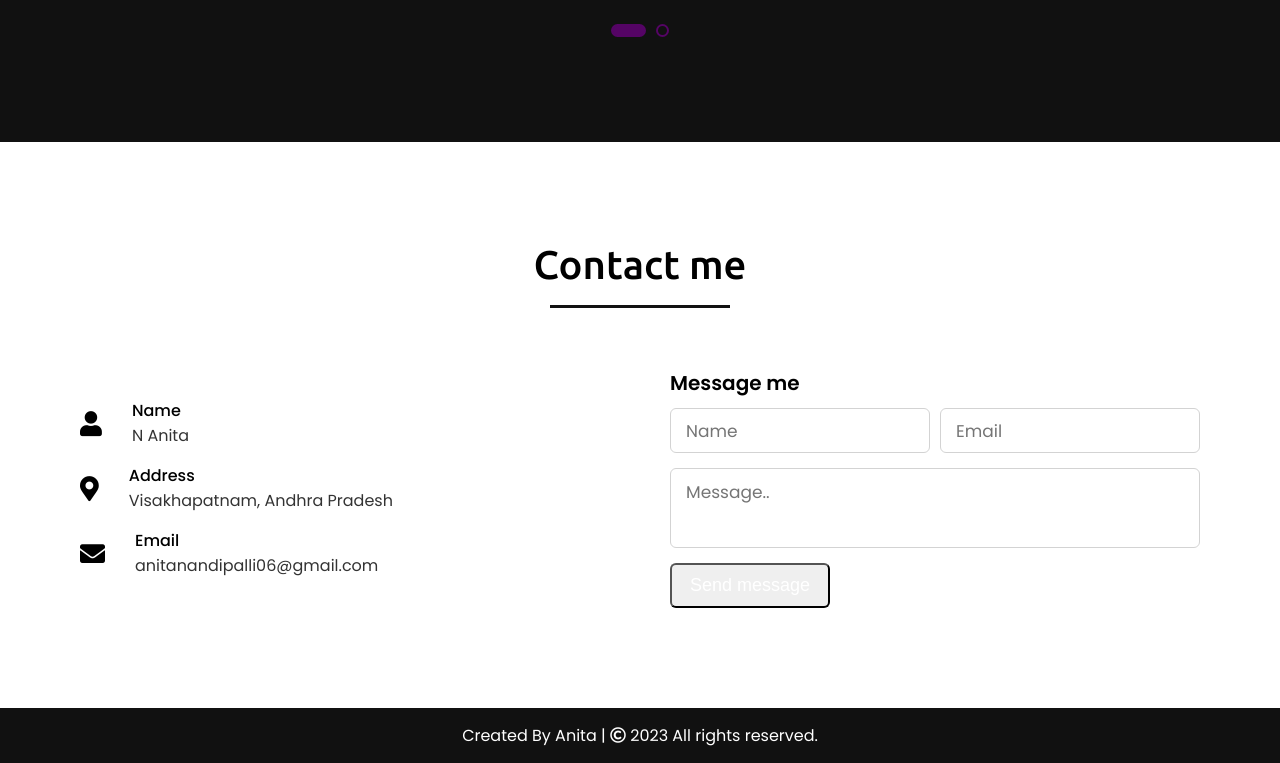
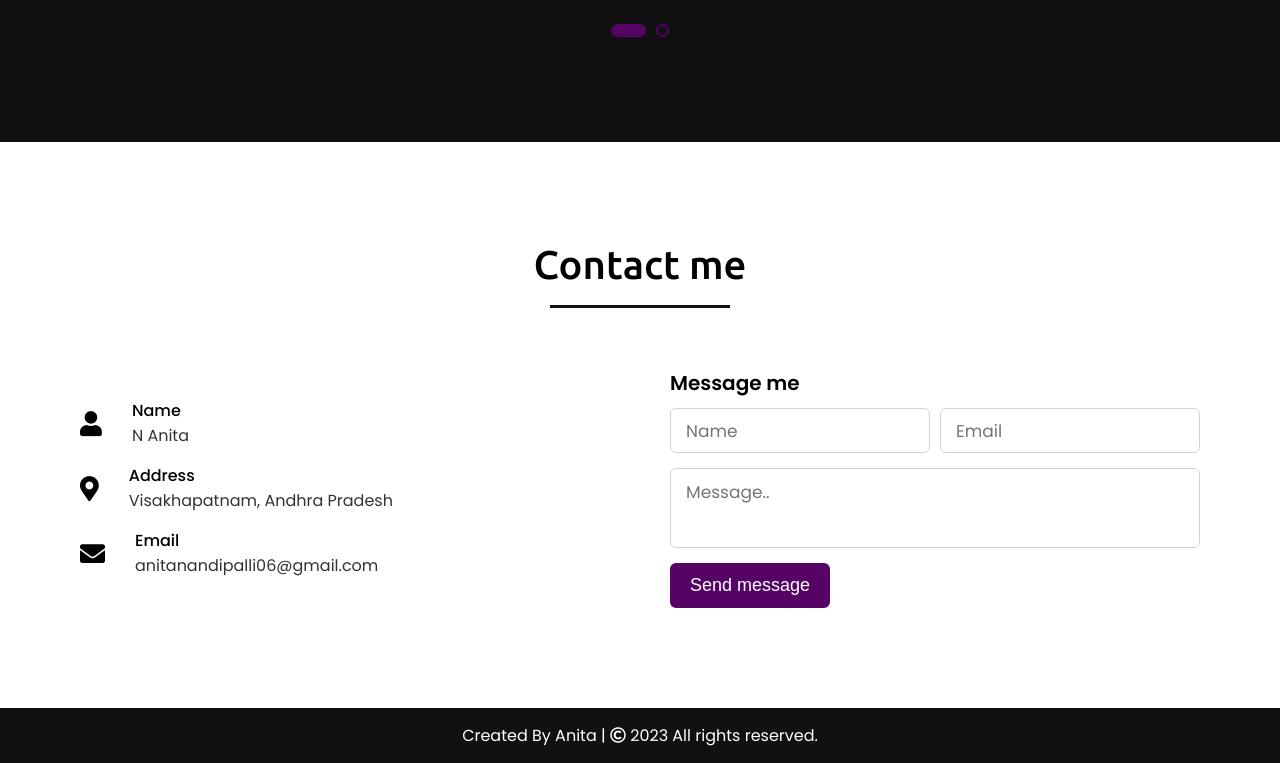
Before and after one commit to anita6anita/my_Portfolio, a plain HTML site: page index.html in a window 1280 px wide. Shown: the part 3224-3987 px from the top of the page. Drawn offline with nearby package versions, Linux system fonts and the light colour scheme.

Commit message:
Update style.css

```diff
--- a/style.css
+++ b/style.css
@@ -316,7 +316,7 @@ section .title::after{
     transition: all 0.3s ease;
 }
 .skills .skills-content .left a:hover{
-    color:  rgb(85, 4, 101)n;
+    color:  rgb(85, 4, 101);
     background: none;
 }
 .skills .skills-content .right .bars{
@@ -506,8 +506,8 @@ section .title::after{
   border-radius: 6px;
   cursor: pointer;
   flex-wrap: nowrap;
-  background:  rgb(85, 4, 101)n;
-  border: 2px solid  rgb(85, 4, 101)n;
+  background:  rgb(85, 4, 101);
+  border: 2px solid  rgb(85, 4, 101);
   transition: all 0.3s ease;
 }
 .right form .button-area button:hover{
```
